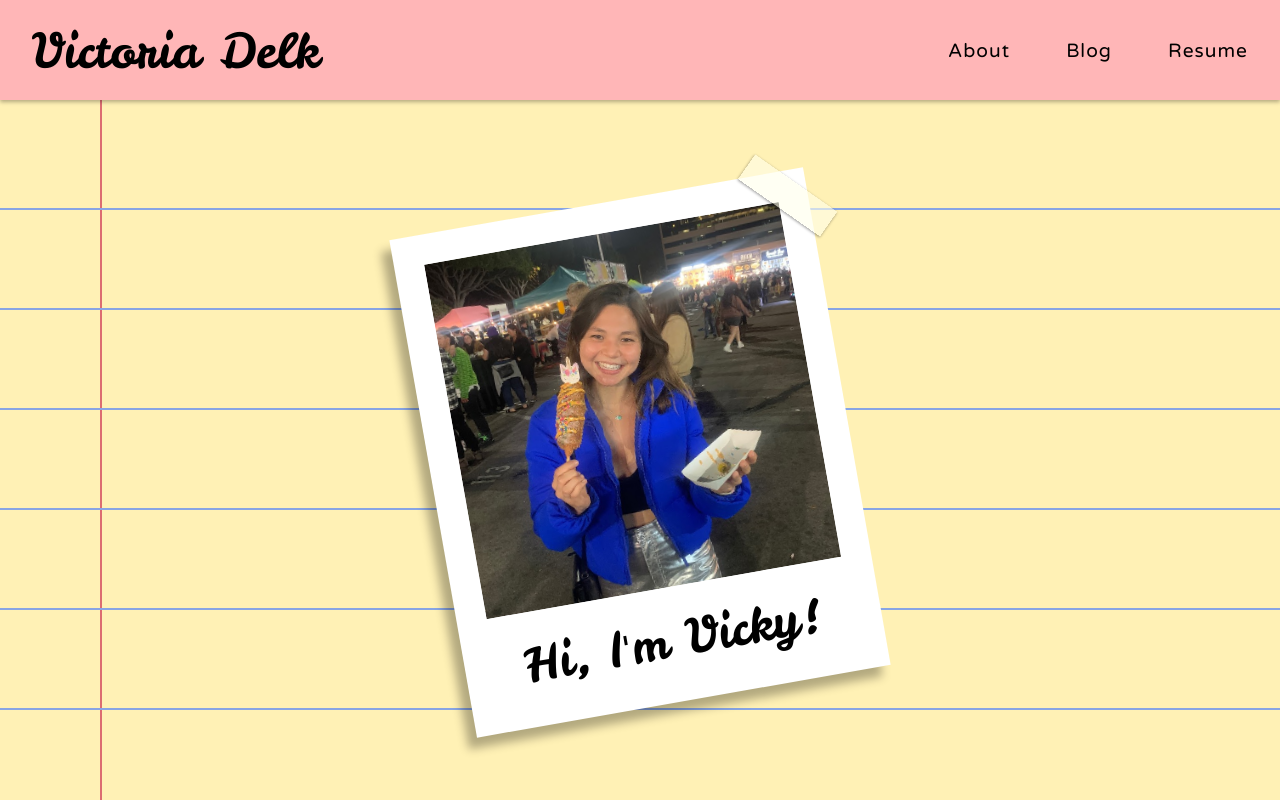
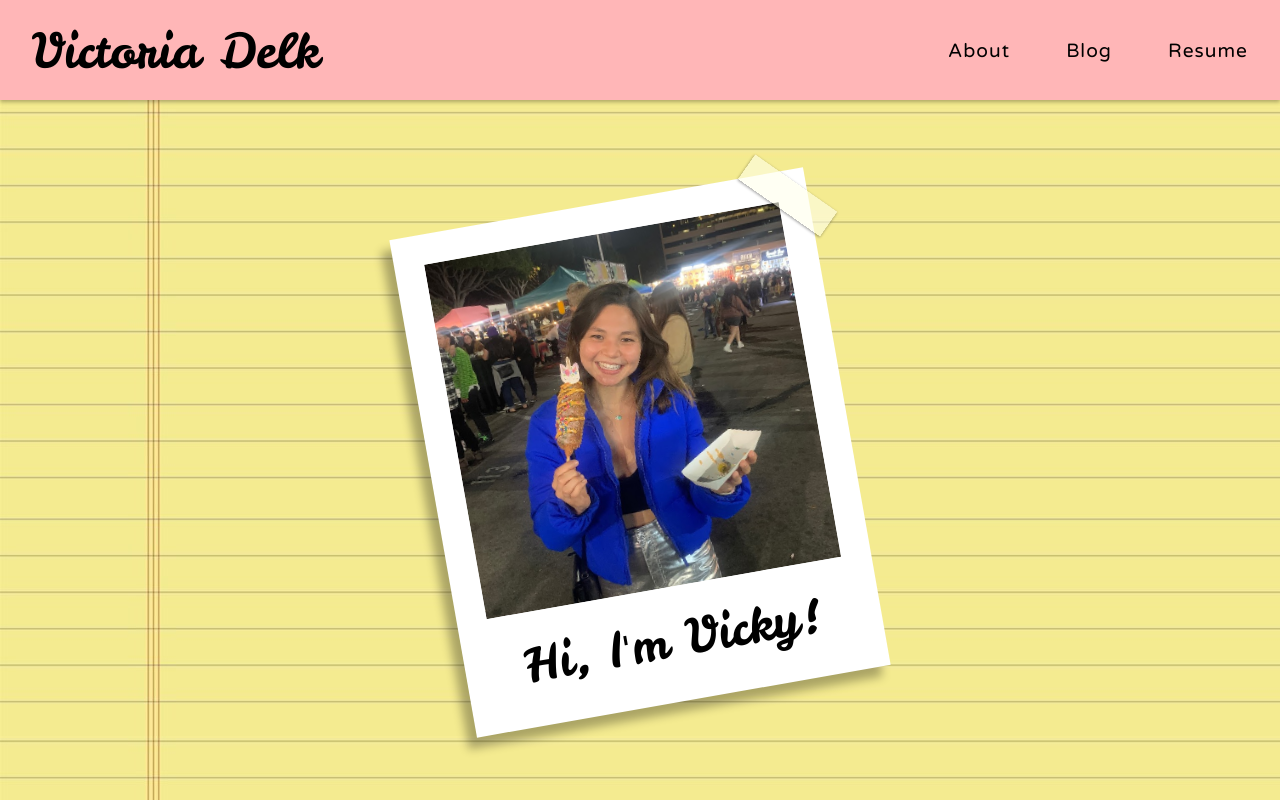
Before and after one commit to czhangy/VickyDelk, a Next.js app: page / in a window 1280 px wide. Shown: the top 800 px of the page. Built offline with nearby package versions, Linux system fonts and the light colour scheme.

Commit message:
Background fix

```diff
--- /dev/null
+++ b/src/pages/blog.js
@@ -0,0 +1,2 @@
+// Stylesheet
+// import styles from "@/styles/blog"
--- a/src/pages/index.js
+++ b/src/pages/index.js
@@ -13,14 +13,6 @@
                 <title>Home | Vicky Delk&apos;s Blog</title>
                 <link rel="icon" href="/favicon.ico" />
             </Head>
-            <vr className={styles["red-line"]} />
-            {[...Array(16)].map((x, i) => (
-                <hr
-                    className={styles["blue-line"]}
-                    style={{ top: `${i * 100 + 100}px` }}
-                    key={i}
-                />
-            ))}
             <div className={styles.container}>
                 <Polaroid />
             </div>
--- a/src/styles/Home/Home.module.scss
+++ b/src/styles/Home/Home.module.scss
@@ -1,8 +1,6 @@
 @use "@styles/constants";
 
 #home {
-    background: constants.$main-color;
-    height: calc(100vh - constants.$navbar-height);
     display: flex;
     overflow: hidden;
     position: relative;
@@ -13,9 +11,10 @@
         flex-direction: column;
         justify-content: center;
         align-items: center;
-        height: 100%;
+        min-height: calc(100vh - constants.$navbar-height);
         width: 50%;
         position: relative;
+        padding: 16px;
 
         #recent-posts-header {
             font-family: constants.$accent-font;
@@ -23,21 +22,6 @@
             letter-spacing: 2px;
             margin-bottom: 2rem;
         }
-    }
-
-    .red-line {
-        height: 100%;
-        width: 2px;
-        background: #dc6d71;
-        position: absolute;
-        left: 100px;
-    }
-
-    .blue-line {
-        width: 100%;
-        position: absolute;
-        height: 2px;
-        background: #88a5e4;
     }
 }
 
@@ -47,6 +31,7 @@
         flex-direction: column;
 
         .container {
+            min-height: 0;
             height: auto;
             padding: 100px 0;
             width: 100%;
--- a/src/styles/globals.scss
+++ b/src/styles/globals.scss
@@ -4,7 +4,8 @@
 body {
     padding: 0;
     margin: 0;
-    background: constants.$accent-font;
+    background-image: url("/images/notebook-bg.jpg");
+    background-size: 100vw;
 }
 
 a {
@@ -44,3 +45,10 @@
 ::-webkit-scrollbar-track {
     background: constants.$main-color;
 }
+
+@media screen and (max-width: constants.$laptop) {
+    html,
+    body {
+        background-size: auto;
+    }
+}
```
Also changed, not shown: public/images/notebook-bg.jpg (added).
